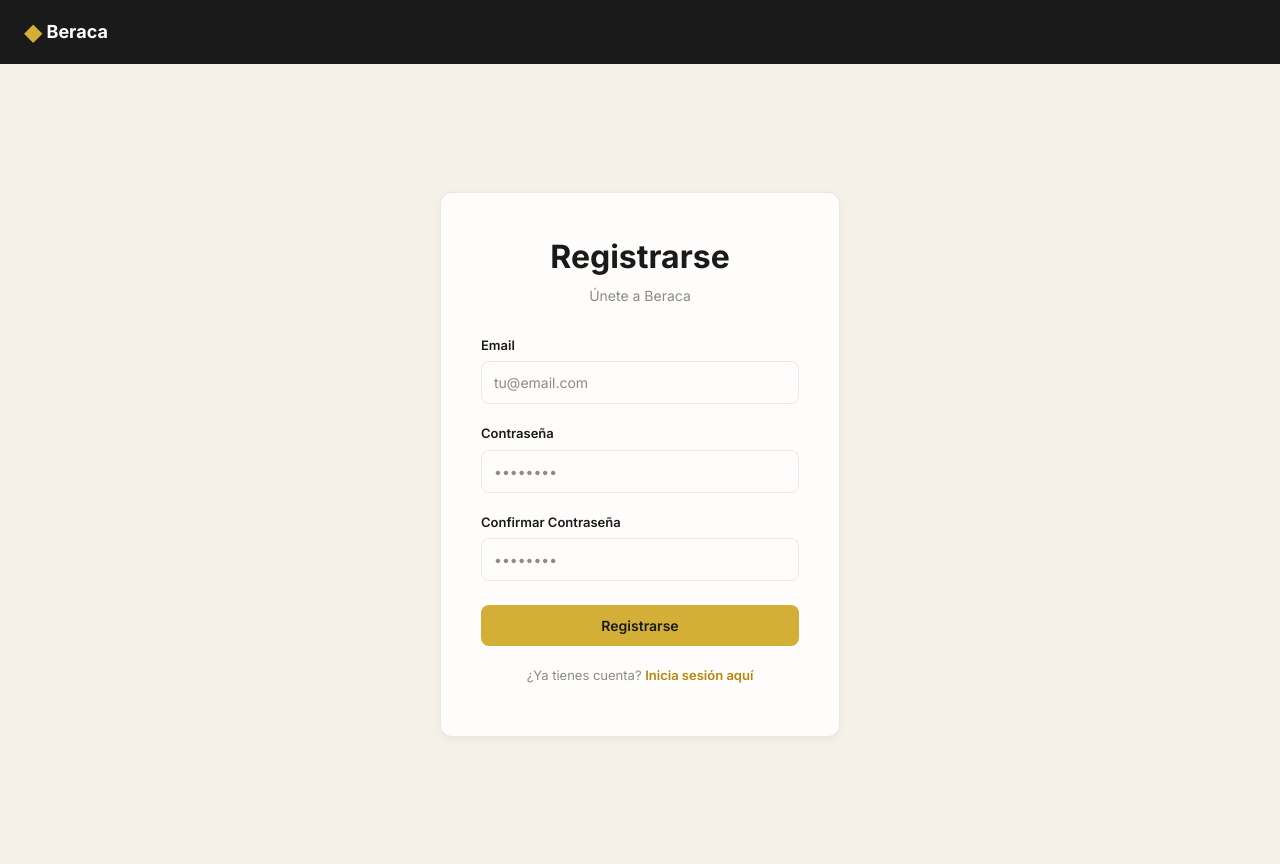
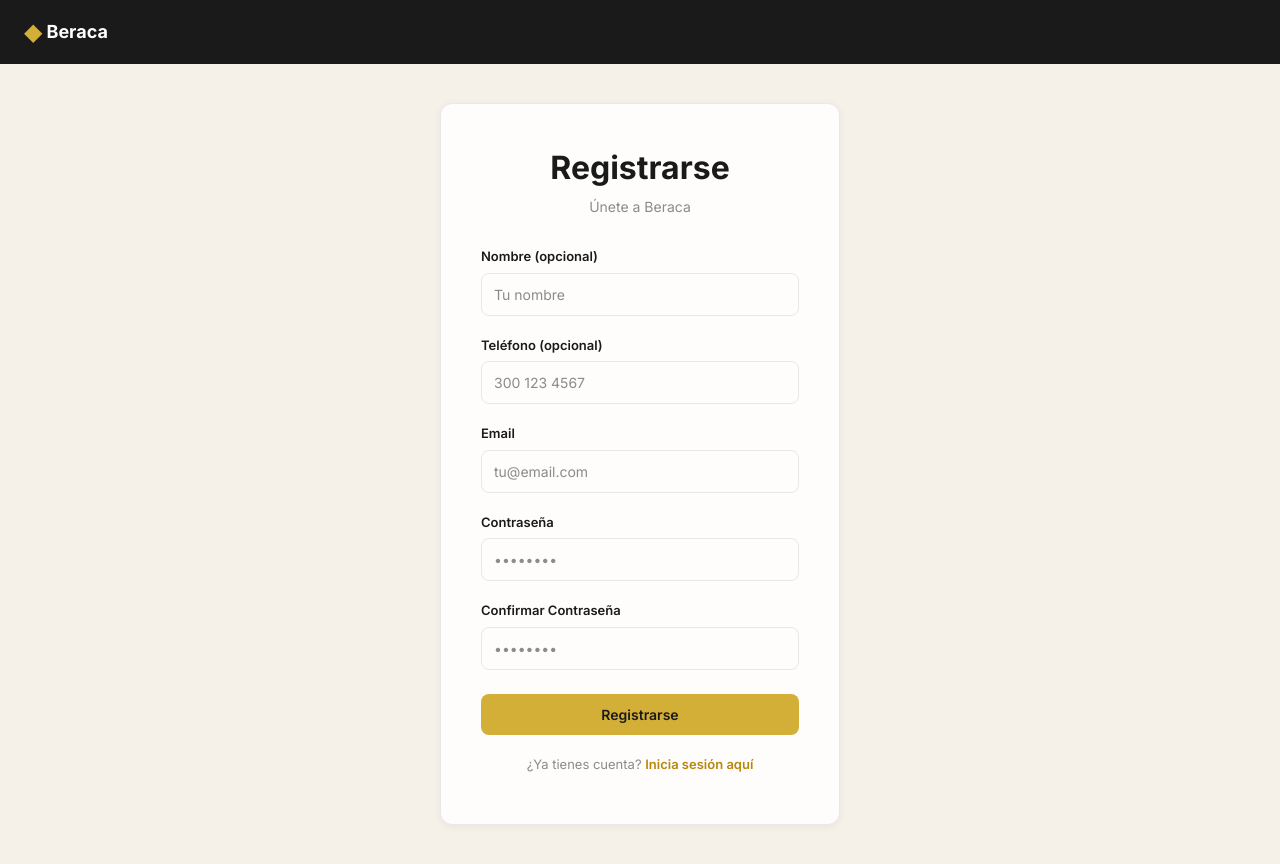
Before and after one commit to Fenixfo/Inventarios, a Next.js app: page /signup in a window 1280 px wide. Built offline with nearby package versions, Linux system fonts and the light colour scheme; no server answers.

Commit message:
nombre y teléfono

```diff
--- a/app/admin/facturas/[id]/page.tsx
+++ b/app/admin/facturas/[id]/page.tsx
@@ -42,6 +42,7 @@ interface Factura {
     id: string
     email: string
     nombre?: string | null
+    telefono?: string | null
   }
   fecha: string
   terminoPago?: string
@@ -267,6 +268,11 @@ export default function FacturaPage() {
               <p style={{ margin: 0 }}>
                 {factura.vendedor?.nombre || factura.vendedor?.email || factura.usuario?.email || '-'}
               </p>
+              {factura.vendedor?.telefono && (
+                <p style={{ margin: '2px 0 0 0', color: 'var(--gray-secondary)', fontSize: '12px' }}>
+                  Tel: {factura.vendedor.telefono}
+                </p>
+              )}
               {/* Si la registró otra persona a su nombre, se deja a la vista. */}
               {factura.vendedor && factura.usuario && factura.vendedor.id !== factura.usuario.id && (
                 <p style={{ margin: '2px 0 0 0', color: 'var(--gray-secondary)', fontSize: '12px' }}>
--- a/app/api/auth/register/route.ts
+++ b/app/api/auth/register/route.ts
@@ -1,6 +1,7 @@
 import { NextRequest, NextResponse } from 'next/server'
 import { createClient } from '@supabase/supabase-js'
 import { prisma } from '@/lib/prisma'
+import { perfilNuevo, primerError } from '@/lib/esquemas'
 // Se crea dentro del handler: un throw al importar el módulo tumbaría el
 // build entero si faltara una variable, en vez de fallar solo esta ruta.
 function crearClienteAdmin() {
@@ -22,13 +23,20 @@ export async function POST(request: NextRequest) {
       )
     }
 
-    const { email, password } = await request.json()
+    const { email, password, nombre, telefono } = await request.json()
 
     if (!email || !password) {
       return NextResponse.json(
         { error: 'Email y contraseña son requeridos' },
         { status: 400 }
       )
+    }
+
+    // Nombre y teléfono son opcionales; se validan antes de crear la cuenta
+    // para no dejar un usuario creado en Auth si vienen mal.
+    const perfil = perfilNuevo.safeParse({ nombre, telefono })
+    if (!perfil.success) {
+      return NextResponse.json({ error: primerError(perfil.error) }, { status: 400 })
     }
 
     // 1. Crear usuario en Supabase Auth
@@ -54,6 +62,8 @@ export async function POST(request: NextRequest) {
         data: {
           id: authData.user!.id,
           email,
+          nombre: perfil.data.nombre,
+          telefono: perfil.data.telefono,
         },
       })
 
--- a/app/signup/page.tsx
+++ b/app/signup/page.tsx
@@ -10,6 +10,8 @@ import { Header } from '@/components/Layout/Header'
 
 export default function SignupPage() {
   const router = useRouter()
+  const [nombre, setNombre] = useState('')
+  const [telefono, setTelefono] = useState('')
   const [email, setEmail] = useState('')
   const [password, setPassword] = useState('')
   const [confirmPassword, setConfirmPassword] = useState('')
@@ -38,7 +40,7 @@ export default function SignupPage() {
       const res = await apiFetch('/api/auth/register', {
         method: 'POST',
         headers: { 'Content-Type': 'application/json' },
-        body: JSON.stringify({ email, password }),
+        body: JSON.stringify({ email, password, nombre, telefono }),
       })
 
       const data = await res.json()
@@ -48,6 +50,8 @@ export default function SignupPage() {
       }
 
       setSuccess(true)
+      setNombre('')
+      setTelefono('')
       setEmail('')
       setPassword('')
       setConfirmPassword('')
@@ -85,6 +89,34 @@ export default function SignupPage() {
           {success && <div className="alert-box success">✅ Registro exitoso. Redirigiendo al login...</div>}
 
           <form onSubmit={handleSignup}>
+            <div className="mb-5">
+              <label htmlFor="nombre" className="field-label">Nombre (opcional)</label>
+              <input
+                id="nombre"
+                type="text"
+                value={nombre}
+                onChange={(e) => setNombre(e.target.value)}
+                placeholder="Tu nombre"
+                maxLength={120}
+                disabled={loading}
+                className="field-input"
+              />
+            </div>
+
+            <div className="mb-5">
+              <label htmlFor="telefono" className="field-label">Teléfono (opcional)</label>
+              <input
+                id="telefono"
+                type="tel"
+                value={telefono}
+                onChange={(e) => setTelefono(e.target.value)}
+                placeholder="300 123 4567"
+                maxLength={30}
+                disabled={loading}
+                className="field-input"
+              />
+            </div>
+
             <div className="mb-5">
               <label htmlFor="email" className="field-label">Email</label>
               <input
--- a/components/auth/RegisterModal.tsx
+++ b/components/auth/RegisterModal.tsx
@@ -15,6 +15,8 @@ interface Props {
  * el éxito y ofrece pasar directo al modal de inicio de sesión.
  */
 export function RegisterModal({ onCerrar, onIrALogin }: Props) {
+  const [nombre, setNombre] = useState('')
+  const [telefono, setTelefono] = useState('')
   const [email, setEmail] = useState('')
   const [password, setPassword] = useState('')
   const [confirmPassword, setConfirmPassword] = useState('')
@@ -42,13 +44,15 @@ export function RegisterModal({ onCerrar, onIrALogin }: Props) {
       const res = await apiFetch('/api/auth/register', {
         method: 'POST',
         headers: { 'Content-Type': 'application/json' },
-        body: JSON.stringify({ email, password }),
+        body: JSON.stringify({ email, password, nombre, telefono }),
       })
 
       const data = await res.json()
       if (!res.ok) throw new Error(data.error)
 
       setSuccess(true)
+      setNombre('')
+      setTelefono('')
       setEmail('')
       setPassword('')
       setConfirmPassword('')
@@ -101,6 +105,35 @@ export function RegisterModal({ onCerrar, onIrALogin }: Props) {
           <>
             <form onSubmit={handleSignup}>
               <div className="mb-4">
+                <label htmlFor="reg-nombre" className="field-label">Nombre (opcional)</label>
+                <input
+                  id="reg-nombre"
+                  type="text"
+                  value={nombre}
+                  onChange={(e) => setNombre(e.target.value)}
+                  placeholder="Tu nombre"
+                  maxLength={120}
+                  disabled={loading}
+                  autoFocus
+                  className="field-input"
+                />
+              </div>
+
+              <div className="mb-4">
+                <label htmlFor="reg-telefono" className="field-label">Teléfono (opcional)</label>
+                <input
+                  id="reg-telefono"
+                  type="tel"
+                  value={telefono}
+                  onChange={(e) => setTelefono(e.target.value)}
+                  placeholder="300 123 4567"
+                  maxLength={30}
+                  disabled={loading}
+                  className="field-input"
+                />
+              </div>
+
+              <div className="mb-4">
                 <label htmlFor="reg-email" className="field-label">Email</label>
                 <input
                   id="reg-email"
@@ -110,7 +143,6 @@ export function RegisterModal({ onCerrar, onIrALogin }: Props) {
                   placeholder="tu@email.com"
                   required
                   disabled={loading}
-                  autoFocus
                   className="field-input"
                 />
               </div>
--- a/lib/factura-pdf.ts
+++ b/lib/factura-pdf.ts
@@ -53,7 +53,7 @@ export interface FacturaPdf {
     direccion?: string | null
   } | null
   usuario?: { email?: string | null } | null
-  vendedor?: { email?: string | null; nombre?: string | null } | null
+  vendedor?: { email?: string | null; nombre?: string | null; telefono?: string | null } | null
   items: ItemPdf[]
   abonos?: { monto: number | string; fecha: string | Date }[]
 }
@@ -229,6 +229,12 @@ export async function generarPdfFactura(
       ? ''
       : `Estado: ${factura.estado.charAt(0).toUpperCase() + factura.estado.slice(1)}`,
     factura.esBodega ? 'Precio de bodega' : '',
+    // Quién vendió, con cómo contactarlo: si tiene nombre va el nombre, y si
+    // no, el correo. El teléfono va solo si lo configuró en su perfil.
+    factura.vendedor && (factura.vendedor.nombre || factura.vendedor.email)
+      ? `Vendedor: ${factura.vendedor.nombre || factura.vendedor.email}`
+      : '',
+    factura.vendedor?.telefono ? `Tel. vendedor: ${factura.vendedor.telefono}` : '',
   ].filter(Boolean)
 
   const filas = Math.max(datosEmpresa.length, datosFactura.length)
@@ -433,8 +439,9 @@ export async function generarPdfFactura(
     MARGEN + 12,
     { tamano: 9, color: GRIS }
   )
-  // Quien vendió (a cuyo nombre se hizo), no quien la registró.
-  const atendidoPor = factura.vendedor?.nombre || factura.vendedor?.email || factura.usuario?.email
+  // El vendedor ya va en la cabecera; aquí solo queda como respaldo para lo
+  // que no tiene vendedor (cotizaciones), con quien la atendió.
+  const atendidoPor = factura.vendedor ? null : factura.usuario?.email
   if (atendidoPor) {
     escribir(ctx, `Atendido por: ${atendidoPor}`, 0, MARGEN + 12, {
       tamano: 8,
--- a/lib/whatsapp.ts
+++ b/lib/whatsapp.ts
@@ -59,7 +59,7 @@ export interface FacturaParaMensaje {
   total: number | string
   cliente?: { nombre?: string | null } | null
   /** A nombre de quién se vendió. */
-  vendedor?: { nombre?: string | null; email?: string | null } | null
+  vendedor?: { nombre?: string | null; email?: string | null; telefono?: string | null } | null
   items?: ItemFactura[]
   esBodega?: boolean
 }
@@ -96,7 +96,9 @@ export function mensajeFactura(
   if (factura.cliente?.nombre) lineas.push(`Cliente: ${factura.cliente.nombre}`)
 
   const atendidoPor = factura.vendedor?.nombre || factura.vendedor?.email
-  if (atendidoPor) lineas.push(`Atendido por: ${atendidoPor}`)
+  if (atendidoPor) {
+    lineas.push(`Vendedor: ${atendidoPor}${factura.vendedor?.telefono ? ` · Tel: ${factura.vendedor.telefono}` : ''}`)
+  }
 
   if (factura.items?.length) {
     lineas.push('', '*Detalle:*')
```
